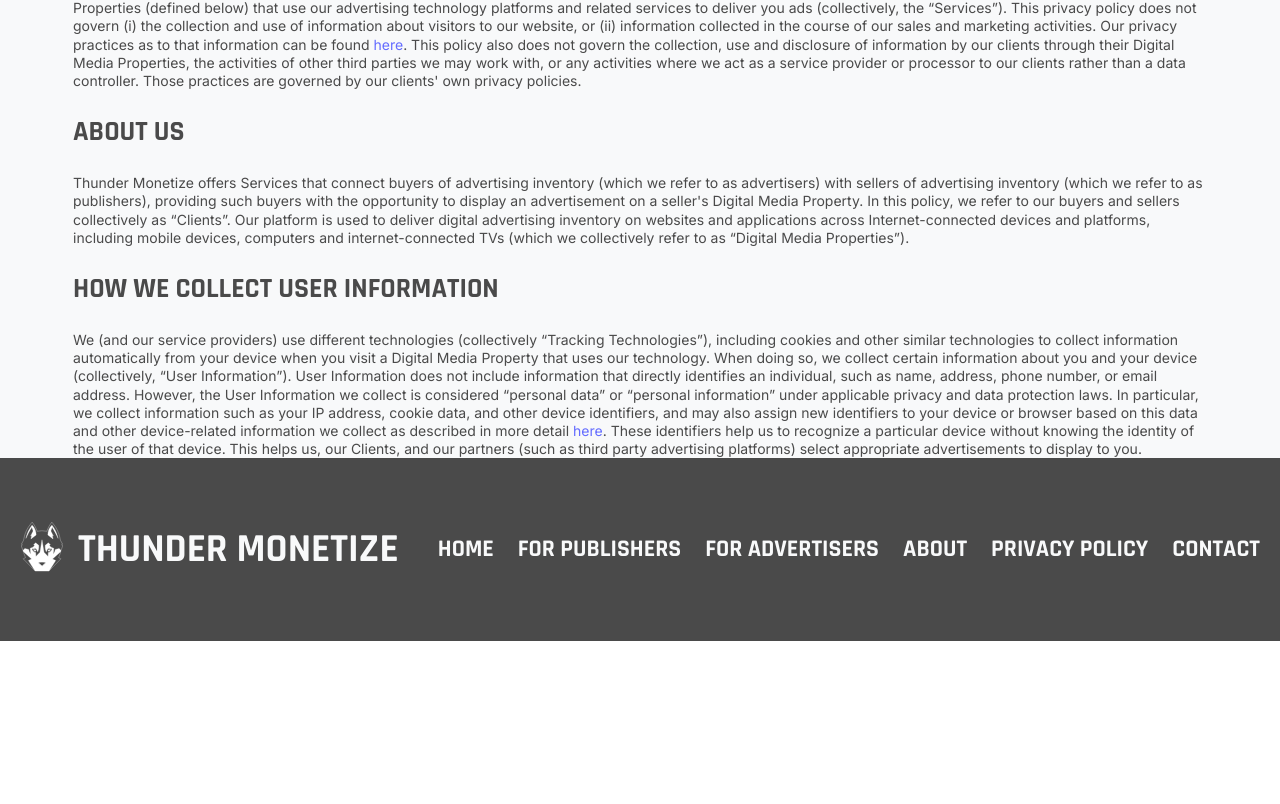
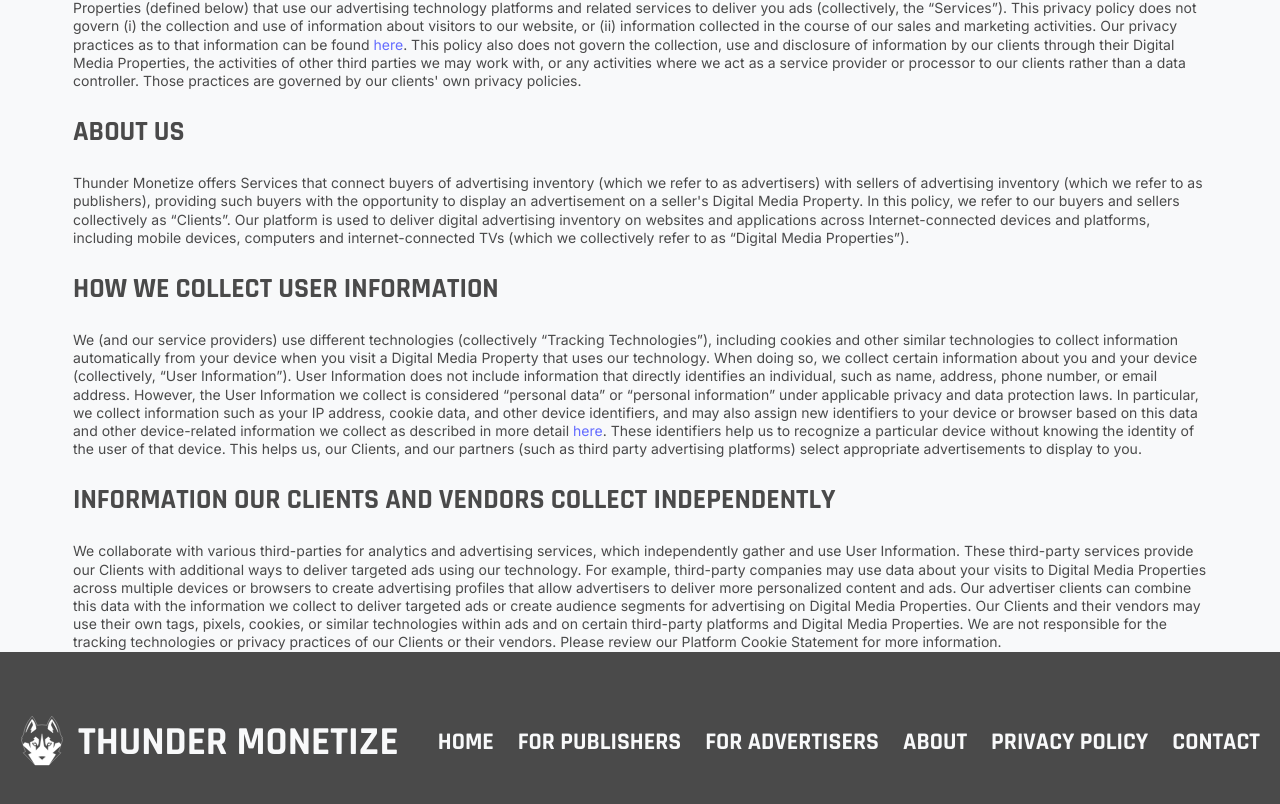
Before and after one commit to jwong65/vite-react-site, a React (Vite) app: page /privacy in a window 1280 px wide. Shown: the part 426-1230 px from the top of the page. Before the commit the page ends 1067 px from the top, so only its background shows below. Built offline with nearby package versions, Linux system fonts and the light colour scheme.

Commit message:
Added the text on information our clients section

```diff
--- a/src/pages/Privacy.jsx
+++ b/src/pages/Privacy.jsx
@@ -30,6 +30,16 @@ export default function Privacy() {
             These identifiers help us to recognize a particular device without knowing the identity of the user of that device.
             This helps us, our Clients, and our partners (such as third party advertising platforms) select appropriate advertisements to display to you.
           </div>
+          <div className='privacy-text-header'>Information Our Clients and Vendors Collect Independently </div>
+          <div className='text-box-privacy'>
+            We collaborate with various third-parties for analytics and advertising services, which independently gather and use User Information.
+            These third-party services provide our Clients with additional ways to deliver targeted ads using our technology.
+            For example, third-party companies may use data about your visits to Digital Media Properties across multiple devices or browsers to create advertising profiles that allow advertisers to deliver more personalized content and ads.
+            Our advertiser clients can combine this data with the information we collect to deliver targeted ads or create audience segments for advertising on Digital Media Properties.
+            Our Clients and their vendors may use their own tags, pixels, cookies, or similar technologies within ads and on certain third-party platforms and Digital Media Properties.
+            We are not responsible for the tracking technologies or privacy practices of our Clients or their vendors.
+            Please review our Platform Cookie Statement for more information.
+          </div>
         </div>
       </div>
   )
```
